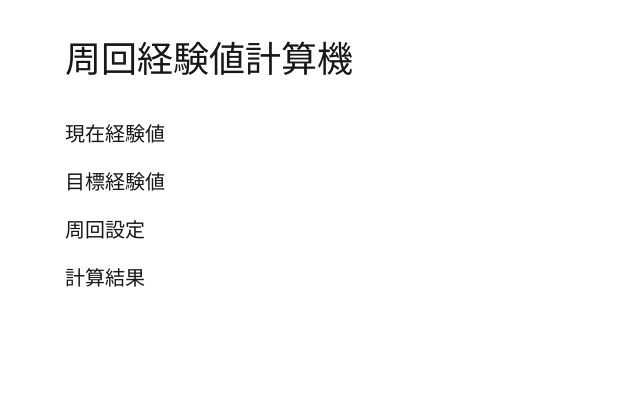
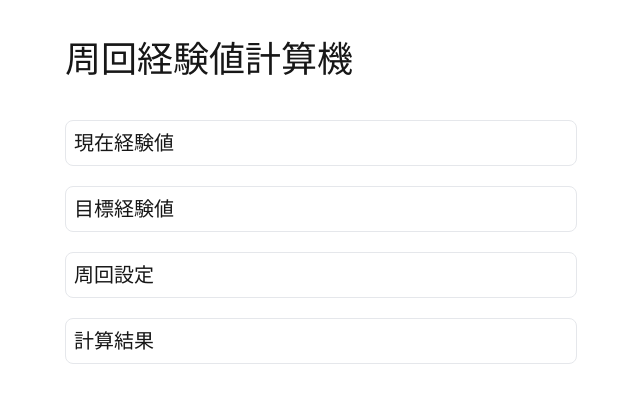
Before and after one commit to kanade2001/azurlane-webtool, a Next.js app: page /exp-calculator in a window 1280 px wide. Shown: the top 402 px of the page, without its empty margins (319-959 px from the left). Built offline with nearby package versions, Linux system fonts and the light colour scheme.

Commit message:
Feat-枠線を追加

```diff
--- a/src/app/exp-calculator/page.tsx
+++ b/src/app/exp-calculator/page.tsx
@@ -3,17 +3,17 @@ export default function ExpCalculatorPage() {
     <div className="px-5">
       <div className="mx-auto min-h-screen max-w-lg">
         <h1 className="my-10 text-4xl">周回経験値計算機</h1>
-        <div className="">
-          <h2 className="mb-5 text-xl">現在経験値</h2>
+        <div className="mb-5 rounded-lg border p-2">
+          <h2 className="text-xl">現在経験値</h2>
         </div>
-        <div className="">
-          <h2 className="mb-5 text-xl">目標経験値</h2>
+        <div className="mb-5 rounded-lg border p-2">
+          <h2 className="text-xl">目標経験値</h2>
         </div>
-        <div className="">
-          <h2 className="mb-5 text-xl">周回設定</h2>
+        <div className="mb-5 rounded-lg border p-2">
+          <h2 className="text-xl">周回設定</h2>
         </div>
-        <div className="">
-          <h2 className="mb-5 text-xl">計算結果</h2>
+        <div className="mb-5 rounded-lg border p-2">
+          <h2 className="text-xl">計算結果</h2>
         </div>
       </div>
     </div>
```
